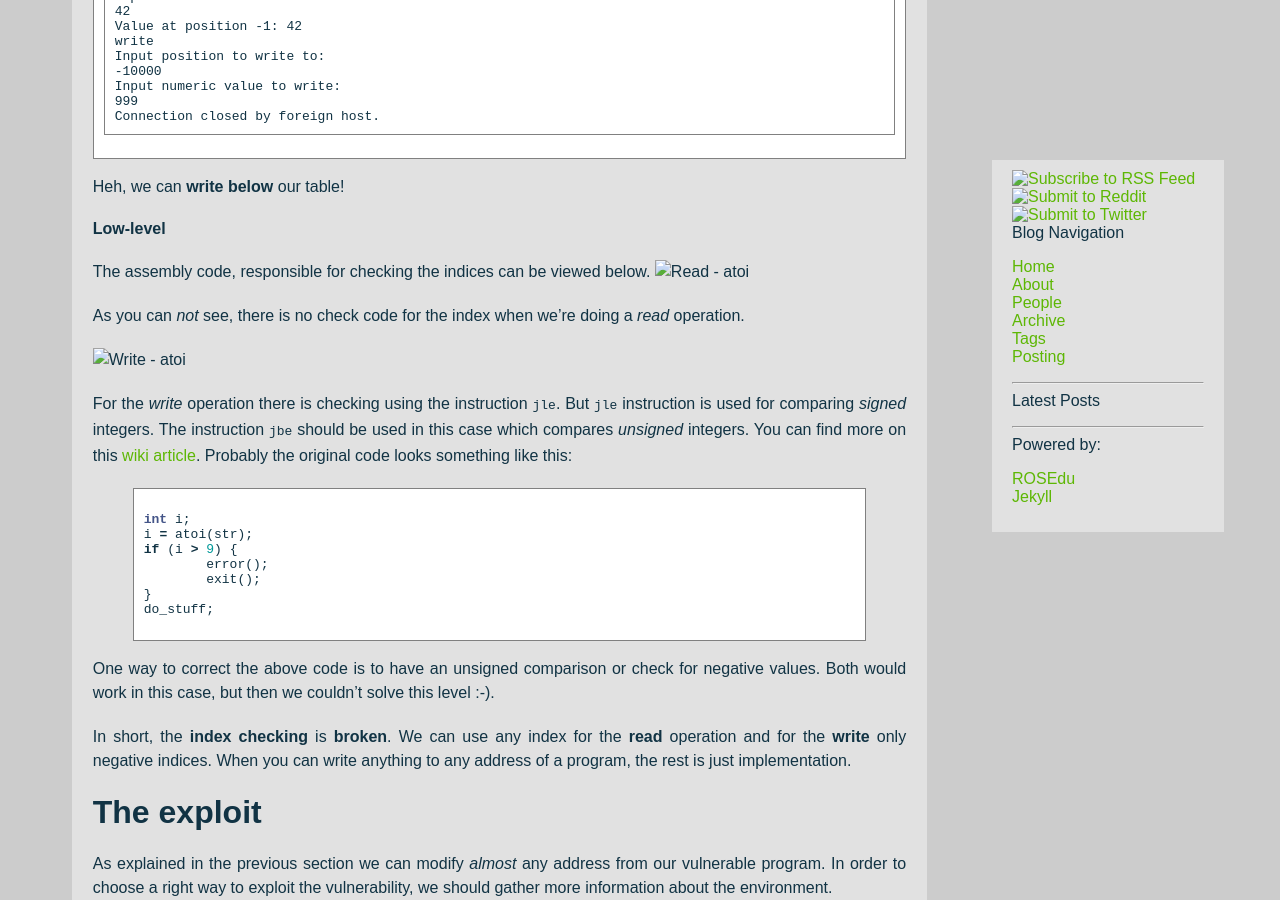
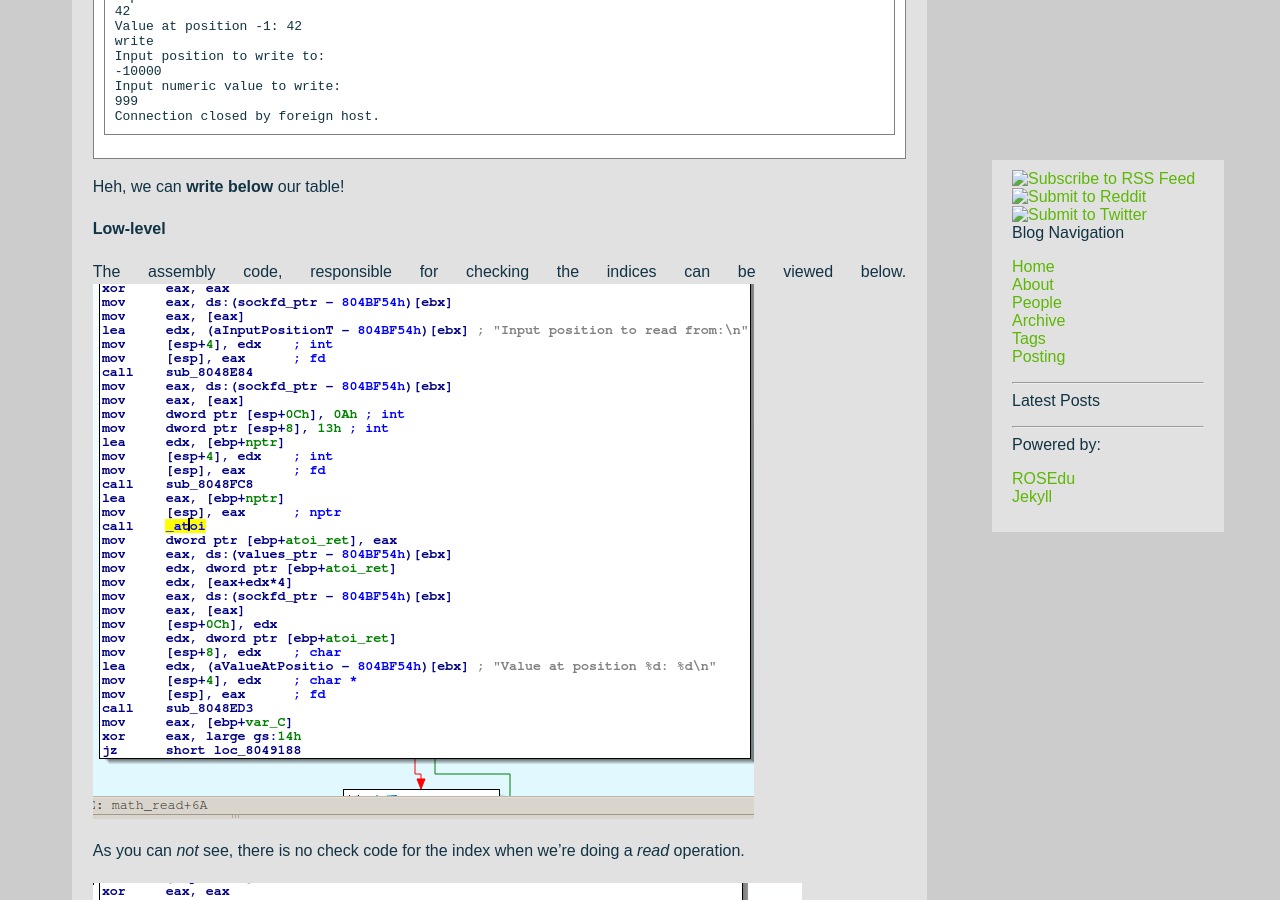
Before and after one commit to rosedu/techblog, a Jekyll site: the page built from posts/2013-02-19-ctf-return-to-libc.md, in a window 1280 px wide and 900 px high, scrolled down 3702 px. Built offline with Jekyll 4.4.1, drawn with Linux system fonts in a browser that asks for light colours; comment, search, counter and statistics services are not loaded.

Commit message:
[hakyll][ctf] Relocate images.

```diff
--- a/posts/2013-02-19-ctf-return-to-libc.md
+++ b/posts/2013-02-19-ctf-return-to-libc.md
@@ -160,11 +160,11 @@ Heh, we can **write below** our table!
 #### Low-level
 
 The assembly code, responsible for checking the indices can be viewed below.
-<img style="float:center" src='img/ida-atoi-read.png' alt="Read - atoi"/>
+<img style="float:center" src='/images/ida-atoi-read.png' alt="Read - atoi"/>
 
 As you can _not_ see, there is no check code for the index when we're doing a *read* operation.
 
-<img style="float:center" src='img/ida-atoi-write.png' alt="Write - atoi"/>
+<img style="float:center" src='/images/ida-atoi-write.png' alt="Write - atoi"/>
 
 For the *write* operation there is checking using the instruction `jle`. But `jle` instruction is used for comparing *signed* integers. The instruction `jbe` should be used in this case which compares *unsigned* integers. You can find more on this [wiki article](http://en.wikibooks.org/wiki/X86_Assembly/Control_Flow#Jump_if_Less). Probably the original code looks something like this:
 
@@ -228,11 +228,11 @@ There are three cases where the buffer might be located:
 
 Probably because pwn250 is **not** the hardest level, the buffer is in the `.data` section.
 
-<img style="float:center" src='img/ida-values.png' alt="Values buffer"/>
+<img style="float:center" src='/images/ida-values.png' alt="Values buffer"/>
 
 Because our buffer is in `.data` section and we can use negative indices for read and write, we have a **good** control over the memory __below__ our buffer. Moreover, you can see in the [IDA](https://www.hex-rays.com/products/ida/index.shtml) screenshot above, that there's a `math` variable. The program is capable of switching from one operation (addition) to another one (multiplication) it does so by changing a pointer to a function. The pointer is in the `.bss` section.
 
-<img style="float:center" src='img/ida-indirect-jump.png' alt="Indirect jump via math_ptr"/>
+<img style="float:center" src='/images/ida-indirect-jump.png' alt="Indirect jump via math_ptr"/>
 
 I know at this point, one might argue that the authors of the program used this pointer to facilitate the problem solving - it's true I wouldn't argue against this - it's just a game.
 
```
